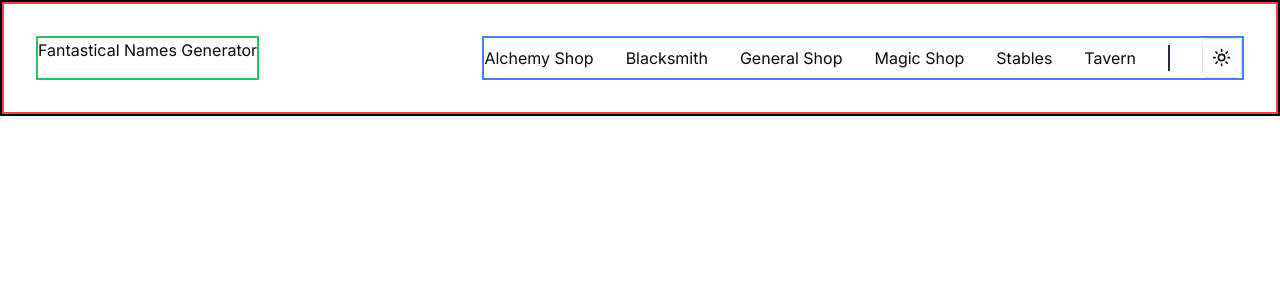
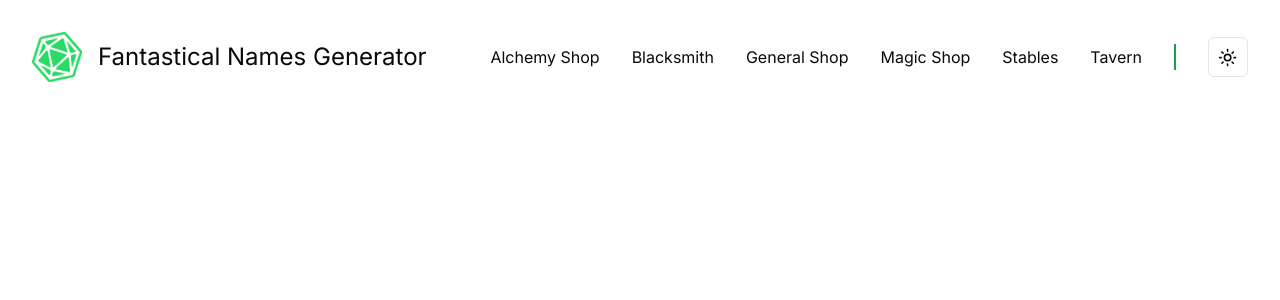
Before and after one commit to therealkraus/fng, a Next.js app: page / in a window 1280 px wide. Shown: the top 300 px of the page. Built offline with nearby package versions, Linux system fonts and the light colour scheme.

Commit message:
added style to header

```diff
--- a/src/app/page.tsx
+++ b/src/app/page.tsx
@@ -4,36 +4,53 @@ import { ModeToggle } from "@/components/dark-mode-toggle";
 export default function Home() {
   return (
     <>
-      <header className="border-2 border-black w-full">
-        <nav className="flex justify-between border-2 border-red-500 p-8 ml-auto mr-auto sm:max-w-screen-sm md:max-w-screen-md lg:max-w-screen-lg xl:max-w-screen-xl 2xl:max-w-screen-2xl">
-          <a className="border-2 border-green-500" href="/">
-            Fantastical Names Generator
-          </a>
-          <ul className="border-2 border-blue-500 lg:flex flex-row gap-8 items-center justify-center hidden">
+      <header className="w-full">
+        <nav className="flex justify-between p-8 ml-auto mr-auto sm:max-w-screen-sm md:max-w-screen-md lg:max-w-screen-lg xl:max-w-screen-xl 2xl:max-w-screen-2xl items-center">
+          <div className="flex flex-row gap-4 items-center justify-center">
+            <a href="/">
+              <Image src="/logo.png" width={50} height={50} alt="Site Logo" />
+            </a>
+            <a className="text-2xl" href="/">
+              Fantastical Names Generator
+            </a>
+          </div>
+          <ul className="lg:flex flex-row gap-8 items-center justify-center hidden">
             <li>
-              <a href="/">Alchemy Shop</a>
+              <a className="hover:border-b-2 hover:border-primary" href="/">
+                Alchemy Shop
+              </a>
             </li>
             <li>
-              <a href="/">Blacksmith</a>
+              <a className="hover:border-b-2 hover:border-primary" href="/">
+                Blacksmith
+              </a>
             </li>
             <li>
-              <a href="/">General Shop</a>
+              <a className="hover:border-b-2 hover:border-primary" href="/">
+                General Shop
+              </a>
             </li>
             <li>
-              <a href="/">Magic Shop</a>
+              <a className="hover:border-b-2 hover:border-primary" href="/">
+                Magic Shop
+              </a>
             </li>
             <li>
-              <a href="/">Stables</a>
+              <a className="hover:border-b-2 hover:border-primary" href="/">
+                Stables
+              </a>
             </li>
             <li>
-              <a href="/">Tavern</a>
+              <a className="hover:border-b-2 hover:border-primary" href="/">
+                Tavern
+              </a>
             </li>
-            <li className="border border-slate-800 pt-6"></li>
+            <li className="border border-primary pt-6"></li>
             <li>
               <ModeToggle />
             </li>
           </ul>
-          <button className="text-black w-6 h-6 block lg:hidden">
+          <button className="w-6 h-6 block lg:hidden">
             <svg
               xmlns="http://www.w3.org/2000/svg"
               viewBox="0 0 24 24"
--- a/src/styles/globals.css
+++ b/src/styles/globals.css
@@ -5,64 +5,47 @@
 @layer base {
   :root {
     --background: 0 0% 100%;
-    --foreground: 0 0% 3.9%;
-
+    --foreground: 240 10% 3.9%;
     --card: 0 0% 100%;
-    --card-foreground: 0 0% 3.9%;
-
+    --card-foreground: 240 10% 3.9%;
     --popover: 0 0% 100%;
-    --popover-foreground: 0 0% 3.9%;
-
-    --primary: 0 0% 9%;
-    --primary-foreground: 0 0% 98%;
-
-    --secondary: 0 0% 96.1%;
-    --secondary-foreground: 0 0% 9%;
-
-    --muted: 0 0% 96.1%;
-    --muted-foreground: 0 0% 45.1%;
-
-    --accent: 0 0% 96.1%;
-    --accent-foreground: 0 0% 9%;
-
+    --popover-foreground: 240 10% 3.9%;
+    --primary: 142.1 76.2% 36.3%;
+    --primary-foreground: 355.7 100% 97.3%;
+    --secondary: 240 4.8% 95.9%;
+    --secondary-foreground: 240 5.9% 10%;
+    --muted: 240 4.8% 95.9%;
+    --muted-foreground: 240 3.8% 46.1%;
+    --accent: 240 4.8% 95.9%;
+    --accent-foreground: 240 5.9% 10%;
     --destructive: 0 84.2% 60.2%;
     --destructive-foreground: 0 0% 98%;
-
-    --border: 0 0% 89.8%;
-    --input: 0 0% 89.8%;
-    --ring: 0 0% 3.9%;
-
+    --border: 240 5.9% 90%;
+    --input: 240 5.9% 90%;
+    --ring: 142.1 76.2% 36.3%;
     --radius: 0.5rem;
   }
 
   .dark {
-    --background: 0 0% 3.9%;
-    --foreground: 0 0% 98%;
-
-    --card: 0 0% 3.9%;
-    --card-foreground: 0 0% 98%;
-
-    --popover: 0 0% 3.9%;
-    --popover-foreground: 0 0% 98%;
-
-    --primary: 0 0% 98%;
-    --primary-foreground: 0 0% 9%;
-
-    --secondary: 0 0% 14.9%;
+    --background: 20 14.3% 4.1%;
+    --foreground: 0 0% 95%;
+    --card: 24 9.8% 10%;
+    --card-foreground: 0 0% 95%;
+    --popover: 0 0% 9%;
+    --popover-foreground: 0 0% 95%;
+    --primary: 142.1 70.6% 45.3%;
+    --primary-foreground: 144.9 80.4% 10%;
+    --secondary: 240 3.7% 15.9%;
     --secondary-foreground: 0 0% 98%;
-
-    --muted: 0 0% 14.9%;
-    --muted-foreground: 0 0% 63.9%;
-
-    --accent: 0 0% 14.9%;
+    --muted: 0 0% 15%;
+    --muted-foreground: 240 5% 64.9%;
+    --accent: 12 6.5% 15.1%;
     --accent-foreground: 0 0% 98%;
-
     --destructive: 0 62.8% 30.6%;
-    --destructive-foreground: 0 0% 98%;
-
-    --border: 0 0% 14.9%;
-    --input: 0 0% 14.9%;
-    --ring: 0 0% 83.1%;
+    --destructive-foreground: 0 85.7% 97.3%;
+    --border: 240 3.7% 15.9%;
+    --input: 240 3.7% 15.9%;
+    --ring: 142.4 71.8% 29.2%;
   }
 }
 
```
Also changed, not shown: public/logo.png (added).
